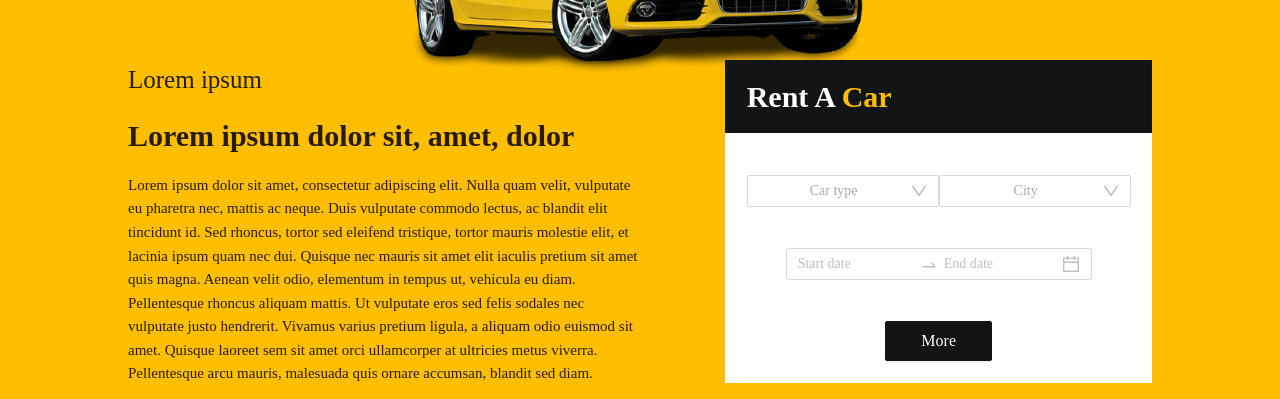
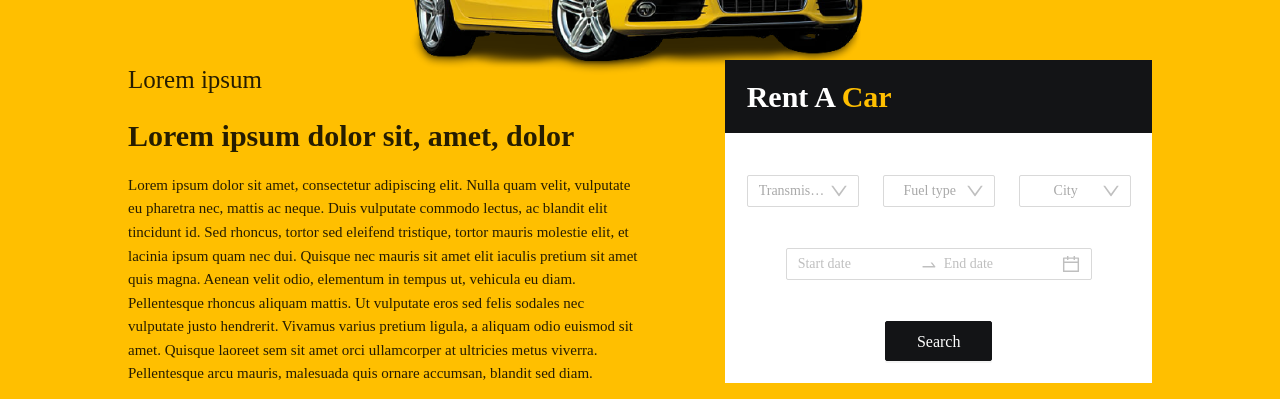
Before and after one commit to almulalic/rent-a-car, a React (Create React App) app: page / in a window 1280 px wide. Shown: the part 740-1139 px from the top of the page. Built offline with nearby package versions, Linux system fonts and the light colour scheme.

Commit message:
Made the landing page form work

```diff
--- a/src/components/Navbar/Navbar.tsx
+++ b/src/components/Navbar/Navbar.tsx
@@ -28,7 +28,7 @@ export const Navbar = () => {
           <div className="logo">
             <a href="/">
               <h1>
-                Logo<span>Go</span>
+                Rent A <span>Car</span>
               </h1>
             </a>
           </div>
--- a/src/pages/public/Landing/Components/FormHome.js
+++ b/src/pages/public/Landing/Components/FormHome.js
@@ -1,12 +1,30 @@
-import React from "react";
+import React, { useState } from "react";
 import "./FormHome.css";
 import { Row, Col, DatePicker, Space, Select, Button } from "antd";
+import { DateTime } from "luxon";
+import { useHistory } from "react-router-dom";
 
 const { Option } = Select;
 const { RangePicker } = DatePicker;
+const FormHome = () => {
+  const history = useHistory();
 
-class FormHome extends React.Component {
-  render() {
+  function disabledDate(current) {
+    return current && current < DateTime.local().startOf("day");
+  }
+
+  const [fuelType, setFuelType] = useState();
+  const [transmissionType, setTransmissionType] = useState();
+  const [dateRange, setDateRange] = useState([]);
+
+  const onSearchClick = () => {
+    history.push(
+      `/order?transmissionType=${transmissionType}&fuelType=${fuelType}&bookingPeriod=${dateRange.map((x) => {
+        return x.format("DD/MM/yyyy");
+      })}`
+    );
+  };
+
   return (
     <div className="formHome">
       <Row id="head">
@@ -16,20 +34,36 @@ class FormHome extends React.Component {
           </h1>
         </Col>
       </Row>
-        <Row id="body2">
-          <Col span={12}>
+      <Row id="body2" justify="space-between">
+        <Col span={7}>
           <Select
+            value={transmissionType}
+            onChange={setTransmissionType}
             showSearch
             style={{ width: 100 + "%" }}
-              placeholder="Car type"
+            placeholder="Transmission"
             optionFilterProp="children"
           >
-              <Option value="cars">Cars</Option>
-              <Option value="trucks">Trucks</Option>
-              <Option value="prestige">Prestige</Option>
+            <Option value="manual">Manual</Option>
+            <Option value="automatic">Automatic</Option>
           </Select>
         </Col>
-          <Col span={12}>
+
+        <Col span={7}>
+          <Select
+            value={fuelType}
+            showSearch
+            style={{ width: 100 + "%" }}
+            placeholder="Fuel type"
+            optionFilterProp="children"
+            onChange={setFuelType}
+          >
+            <Option value="diesel">Diesel</Option>
+            <Option value="petrol">Petrol</Option>
+          </Select>
+        </Col>
+
+        <Col span={7}>
           <Select showSearch style={{ width: 100 + "%" }} placeholder="City" optionFilterProp="children">
             <Option value="sarajevo">Sarajevo</Option>
             <Option value="tuzla">Tuzla</Option>
@@ -41,20 +75,19 @@ class FormHome extends React.Component {
       <Row id="body">
         <Col span={24}>
           <Space direction="vertical" size={12}>
-              <RangePicker />
+            <RangePicker disabledDate={disabledDate} onChange={setDateRange} value={dateRange} />
           </Space>
         </Col>
       </Row>
       <Row id="body3">
         <Col span={24}>
-            <Button id="btn" type="primary" size="large" href="/order">
-              More
+          <Button id="btn" type="primary" size="large" onClick={onSearchClick}>
+            Search
           </Button>
         </Col>
       </Row>
     </div>
   );
-  }
-}
+};
 
 export default FormHome;
--- a/src/pages/public/Landing/Landing.css
+++ b/src/pages/public/Landing/Landing.css
@@ -31,6 +31,7 @@ code {
 .logo h1 {
   font-size: 30px;
   color: white;
+  width: 170px;
 }
 
 .logo h1 span {
--- a/src/pages/public/Order/Order.tsx
+++ b/src/pages/public/Order/Order.tsx
@@ -15,6 +15,10 @@ import { ConfirmOrder } from "./components/ConfirmOrder/ConfirmOrder";
 export const Order = () => {
   const { Content } = Layout;
   const [currentStep, setCurrentStep] = useState(0);
+
+  useEffect(() => {
+    window.scrollTo(0, 0);
+  }, []);
 
   return (
     <Layout className="Order-FormContainer">
--- a/src/pages/public/Order/components/DriverAndPaymentForm/DriversPerosnalInfoForm.tsx
+++ b/src/pages/public/Order/components/DriverAndPaymentForm/DriversPerosnalInfoForm.tsx
@@ -26,7 +26,7 @@ export const DriversPerosnalInfoForm = ({
         loadCacheDataAction
       ) {
         let parsedInfo: IPersonalInfo = JSON.parse(localStorage.getItem("personalInfo"));
-        console.log(parsedInfo);
+
         if (parsedInfo.age != 0) {
           form.setFieldsValue({ driversFullName: parsedInfo.fullName });
           form.setFieldsValue({ driversAge: parsedInfo.age });
--- a/src/pages/public/Order/components/SearchCar/SearchCar.tsx
+++ b/src/pages/public/Order/components/SearchCar/SearchCar.tsx
@@ -1,11 +1,12 @@
-import { useState } from "react";
+import { useEffect, useState } from "react";
 import "./SearchCar.css";
 import { FilterWrap } from "./components/FilterWrap";
 import { ShowCar } from "./components/ShowCar";
 import { IOrderFilters, setFilter } from "../../../../../redux/Order/OrderReducer";
 import { useDispatch, useSelector } from "react-redux";
+import moment from "moment";
 
-export const SearchCar = (props: any) => {
+export const SearchCar = (props) => {
   const filters: IOrderFilters = useSelector((state: any) => state.order.filters);
 
   const dispatch = useDispatch();
@@ -18,6 +19,31 @@ export const SearchCar = (props: any) => {
     dispatch(setFilter({ label: label, value: value ?? "" }));
   };
 
+  useEffect(() => {
+    let params = document.location.search.replace("?", "").split("&");
+    let state = Object.assign({}, filterState);
+
+    if (params.length > 0 && params[0].split("=")[1] != undefined) {
+      let value = params[0].split("=")[1];
+      state["transmission"] = value;
+    }
+
+    if (params.length > 1 && params[1].split("=")[1] != undefined) {
+      let value = params[1].split("=")[1];
+      state["fuel"] = value;
+    }
+
+    if (params.length > 2 && params[1].split("=")[1] != undefined) {
+      let dates = params[2].split("=")[1].split(",");
+      onFilterStateChange("reservationPeriod", [
+        moment(dates[0], "DD/MM/yyyy"),
+        moment(dates[1], "DD/MM/yyyy"),
+      ]);
+    }
+
+    setFilterState(state);
+  }, []);
+
   return (
     <div className="searchCar">
       <FilterWrap filter={filterState} setFilter={onFilterStateChange} />
--- a/src/pages/public/Order/components/SearchCar/components/FilterWrap.tsx
+++ b/src/pages/public/Order/components/SearchCar/components/FilterWrap.tsx
@@ -21,11 +21,7 @@ export const FilterWrap = (props: any) => {
           </Col>
           <Col xs={24} md={24} lg={24}>
             <Select
-              value={
-                props.filter.transmission !== ""
-                  ? props.filter.transmission
-                  : null
-              }
+              value={props.filter.transmission !== "" ? props.filter.transmission : null}
               className="selectTag selectTransVal"
               placeholder="Transmission type"
               style={{ width: 20 + "%" }}
@@ -33,8 +29,8 @@ export const FilterWrap = (props: any) => {
               id="select"
               allowClear
             >
-              <Option value="manual">Manual transmission</Option>
-              <Option value="automatic">Automatic transmission</Option>
+              <Option value="manual">Manual</Option>
+              <Option value="automatic">Automatic</Option>
             </Select>
           </Col>
           <Col xs={24} md={24} lg={24}>
@@ -156,8 +152,6 @@ export const FilterWrap = (props: any) => {
             onChange={(value) => props.setFilter("reservationPeriod", value)}
           />
         </Row>
-
-
       </div>
     </div>
   );
--- a/src/pages/public/ResetPassword/ResetPassword.tsx
+++ b/src/pages/public/ResetPassword/ResetPassword.tsx
@@ -59,7 +59,6 @@ export const ResetPassword = (props) => {
     setValid(false);
   };
 
-  const passwordValidationRegex = new RegExp(`^(?=\S*[a-z])(?=\S*[A-Z])(?=\S*\d)(?=\S*[^\w\s])\S{8,}$`);
   function ascii(a) {
     return a.charCodeAt(0);
   }
```
Lines whose indentation alone changed are shown as unchanged.
